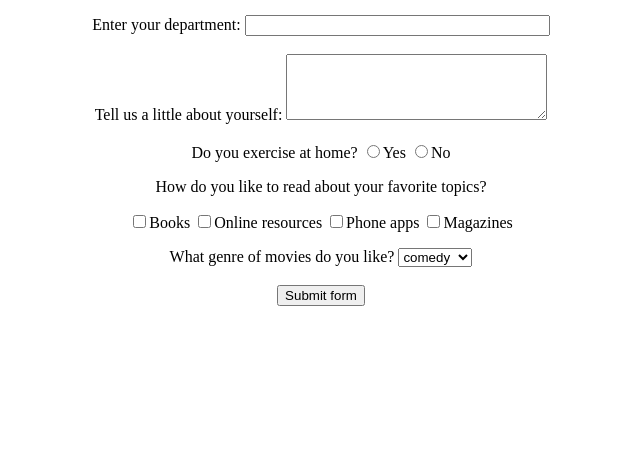
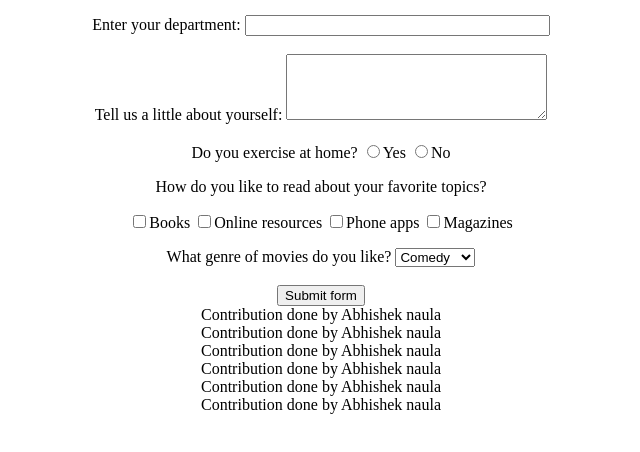
Before and after one commit to Mananmr7/index-project, a plain HTML site: page index.html in a window 1280 px wide. Shown: the part 104-556 px from the top of the page, without its empty margins (319-959 px from the left). Drawn offline with Linux system fonts and the light colour scheme.

Commit message:
abhisek naula

```diff
--- a/index.html
+++ b/index.html
@@ -40,15 +40,21 @@ How do you like to read about your favorite topics?
 What genre of movies do you like?
 <!--Select box lets you choose one of the multiple dropdown options-->
 <select name="moviepref" ><option>
-<option value=1 selected = "true">comedy
-<option value=2 >romance
-<option value=3 >thriller
-<option value=4 >horror
-<option value=5 >biopic
+<option value=1 selected = "true">Comedy
+<option value=2 >Romance
+<option value=3 >Thriller
+<option value=4 >Horror
+<option value=5 >Biopic
 </select>
 </br></br>
 <!--submits the information entered in the form by the user -->
 <input type=submit value="Submit form">
+<div>Contribution done by Abhishek naula</div>
+<div>Contribution done by Abhishek naula</div>
+<div>Contribution done by Abhishek naula</div>
+<div>Contribution done by Abhishek naula</div>
+<div>Contribution done by Abhishek naula</div>
+<div>Contribution done by Abhishek naula</div>
 </div>
 </form>
 </body>
```
